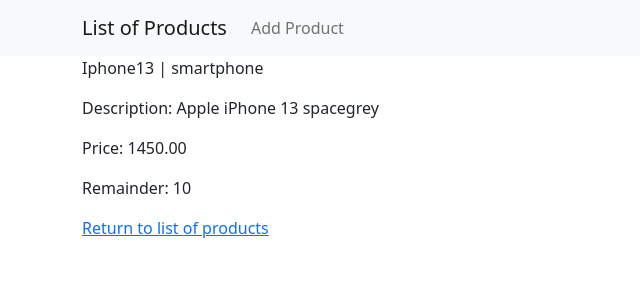
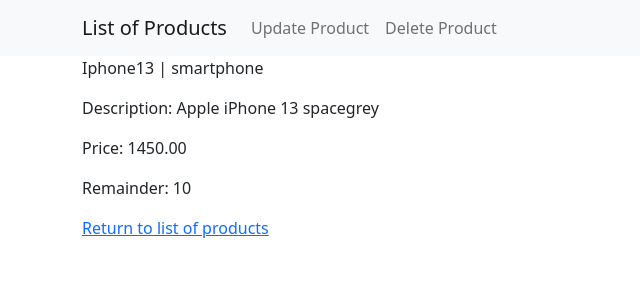
Before and after one commit to nargiza-j/hw-48, a Django app: page /product/1/ in a window 1280 px wide. Shown: the top 300 px of the page, without its empty margins (0-640 px from the left). Run offline with Django 4.2, Linux system fonts and the light colour scheme; data comes from the database, SQL or seed files in the repository.

Commit message:
создали функции для редактирования и удаления товара, зарегистрировали их в url, создали шаблоны и подключили ссылки на главной странице, а также на странице просмотра 1 товара

```diff
--- a/source/webapp/templates/index.html
+++ b/source/webapp/templates/index.html
@@ -6,5 +6,7 @@
         <p>{{ product.name }} | {{ product.get_category_display }}</p>
         <p>Price: {{ product.price }}</p>
         <a href="{% url 'product_view' product.pk %}">More...</a>
+        <p><a href="{% url "product_update" product.pk %}">Update</a></p>
+        <p><a href="{% url "product_delete" product.pk %}">Delete</a></p>
     {% endfor %}
 {% endblock %}
--- a/source/webapp/templates/product_view.html
+++ b/source/webapp/templates/product_view.html
@@ -1,4 +1,13 @@
 {% extends 'base.html' %}
+
+{% block nav %}
+    <li class="nav-item">
+        <a class="nav-link" href="{% url 'product_update' product.pk %}">Update Product</a>
+    </li>
+    <li class="nav-item">
+        <a class="nav-link" href="{% url 'product_delete' product.pk %}">Delete Product</a>
+    </li>
+{% endblock %}
 {% block content %}
     <p>{{ product.name }} | {{ product.get_category_display }}</p>
     <p>Description: {{ product.description }}</p>
--- a/source/webapp/urls.py
+++ b/source/webapp/urls.py
@@ -1,9 +1,11 @@
 from django.urls import path
 
-from webapp.views import index_view, product_view, create_product_view
+from webapp.views import index_view, product_view, create_product_view, product_delete_view, product_update_view
 
 urlpatterns = [
      path('', index_view, name="index"),
      path('product/<int:pk>/', product_view, name="product_view"),
-     path('product/add/', create_product_view, name='product_add')
+     path('product/add/', create_product_view, name='product_add'),
+     path('product/<int:pk>/delete/', product_delete_view, name='product_delete'),
+     path('product/<int:pk>/update/', product_update_view, name='product_update')
 ]
--- a/source/webapp/views.py
+++ b/source/webapp/views.py
@@ -1,4 +1,4 @@
-from django.shortcuts import render, redirect
+from django.shortcuts import render, redirect, get_object_or_404
 
 # Create your views here.
 from webapp.forms import ProductForm
@@ -25,3 +25,31 @@ def create_product_view(request):
             new_product = form.save()
             return redirect('product_view', pk=new_product.pk)
         return render(request, 'product_create.html', {"form": form})
+
+
+def product_update_view(request, pk):
+    product = get_object_or_404(Product, pk=pk)
+    if request.method == 'GET':
+        form = ProductForm(initial={
+            'name': product.name,
+            'description': product.description,
+            'category': product.category,
+            'remainder': product.remainder,
+            'price': product.price
+        })
+        return render(request, 'product_update.html', {"product": product, "form": form})
+    else:
+        form = ProductForm(data=request.POST)
+        if form.is_valid():
+            product = form.save()
+            return redirect('product_view', pk=product.pk)
+        return render(request, 'product_update.html', {"product": product, "form": form})
+
+
+def product_delete_view(request, pk):
+    product = get_object_or_404(Product, pk=pk)
+    if request.method == 'GET':
+        return render(request, "product_delete.html", {"product": product})
+    else:
+        product.delete()
+        return redirect("index")
```
Also changed, not shown: source/webapp/templates/product_delete.html (added, +12 -0 lines), source/webapp/templates/product_update.html (added, +15 -0 lines).
